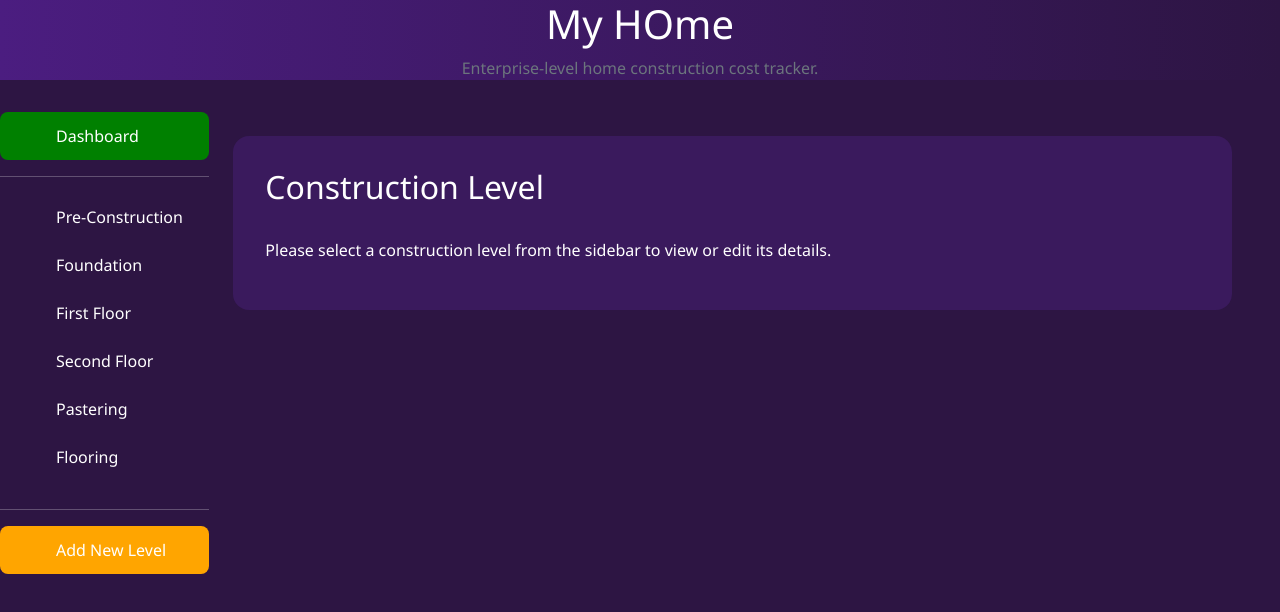
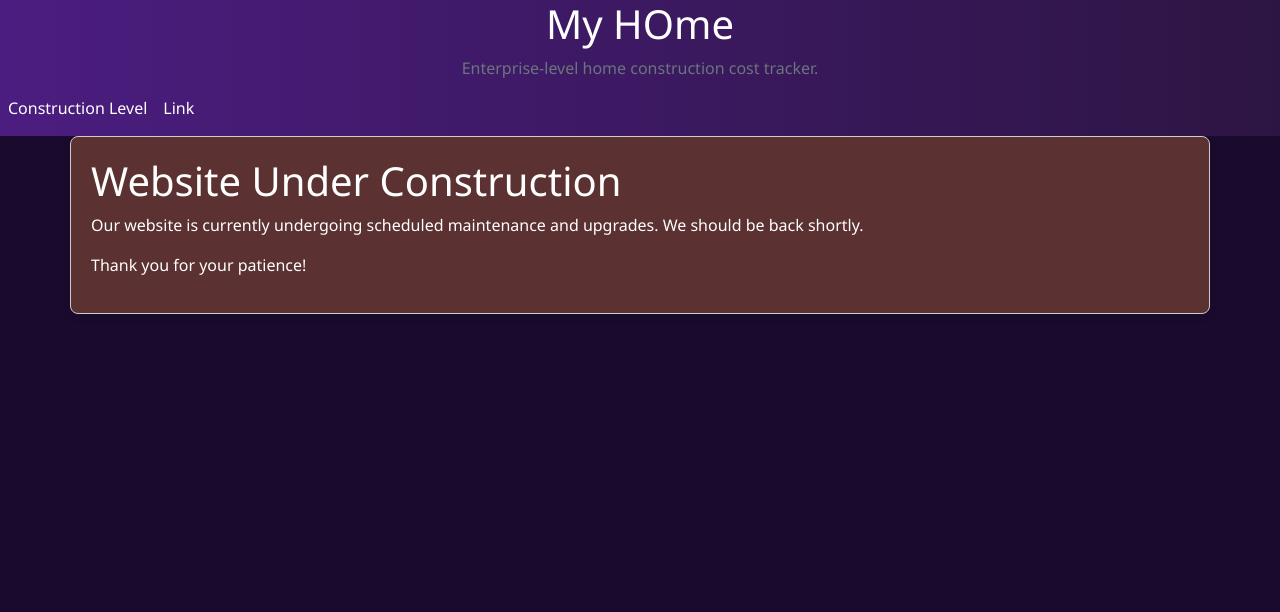
Before and after one commit to Maneeshkc/MyHome, an Angular app in the folder MyHome/: page / in a window 1280 px wide. Shown: the top 612 px of the page. Built offline with nearby package versions, Linux system fonts and the light colour scheme.

Commit message:
added menu and enable routing

```diff
--- a/MyHome/src/app/ConstructionLevel/ConstructionLevelSideBar/construction-level-side-bar.component.html
+++ b/MyHome/src/app/ConstructionLevel/ConstructionLevelSideBar/construction-level-side-bar.component.html
@@ -1,7 +1,7 @@
 <div class="row constriction-level">
   <div class="col-md-2 p-0">
     <div class="list-group">
-      <button (click)="selectDashboard()" class="list-group-item Dashboard">
+      <button [routerLink]="['construction','dashboard']" class="list-group-item Dashboard">
         <span class="icon-placeholder"></span>Dashboard
       </button>
       <hr>
--- a/MyHome/src/app/ConstructionLevel/ConstructionLevelSideBar/construction-level-side-bar.component.ts
+++ b/MyHome/src/app/ConstructionLevel/ConstructionLevelSideBar/construction-level-side-bar.component.ts
@@ -1,5 +1,7 @@
 import { Component, OnInit } from '@angular/core';
 import { NgFor } from '@angular/common';
+import { RouterLink } from "@angular/router";
+
 import { ConstructionLevelDetailsComponent } from "../ConstructionLevelDetails/construction-level-details.component";
 import { ConstructionLevelService } from '../../service/ConstructionLevelService';
 import { ConstructionLevelModel } from '../../Model/ConstructionLevelModel';
@@ -8,7 +10,7 @@ import { ConstructionDashboardComponent } from "../construction-dashboard/constr
 @Component({
   selector: 'app-construction-level-side-bar',
   standalone: true,
-  imports: [NgFor, ConstructionLevelDetailsComponent, ConstructionDashboardComponent],
+  imports: [NgFor, ConstructionLevelDetailsComponent, ConstructionDashboardComponent, RouterLink],
   templateUrl: './construction-level-side-bar.component.html',
   styleUrls: ['./construction-level-side-bar.component.css']
 })
@@ -39,8 +41,4 @@ export class ConstructionLevelSideBarComponent implements OnInit {
       this.selectedLevelId = 0;
     }
   }
-
-  selectDashboard(): void {
-    this.dashboardSelected = true;
-  }
 }
--- a/MyHome/src/app/app.component.html
+++ b/MyHome/src/app/app.component.html
@@ -3,5 +3,5 @@
     <!-- Header -->
     <app-header></app-header>
 
-    <app-manage-construction-level></app-manage-construction-level>
+    <router-outlet></router-outlet>
   </div>
--- a/MyHome/src/app/app.component.ts
+++ b/MyHome/src/app/app.component.ts
@@ -1,11 +1,11 @@
 import { Component } from '@angular/core';
 import { HeaderComponent } from './shared/components/header/header.component';
-import { ManageConstructionLevelComponent } from "./ConstructionLevel/manage-construction-level/manage-construction-level.component";
+import { RouterOutlet } from '@angular/router';
 
 @Component({
   selector: 'app-root',
   standalone: true,
-  imports: [HeaderComponent, ManageConstructionLevelComponent],
+  imports: [HeaderComponent, RouterOutlet],
   templateUrl: './app.component.html',
   styleUrls: ['./app.component.css']
 })
--- a/MyHome/src/app/app.routes.ts
+++ b/MyHome/src/app/app.routes.ts
@@ -1,3 +1,24 @@
 import { Routes } from '@angular/router';
+import { ManageConstructionLevelComponent } from './ConstructionLevel/manage-construction-level/manage-construction-level.component';
+import { NotimplementedComponent } from './shared/components/notimplemented/notimplemented.component';
 
-export const routes: Routes = [];
+export const routes: Routes = [
+    {
+        path: '',
+        component: NotimplementedComponent
+    },
+    {
+        path: 'construction',
+        component: ManageConstructionLevelComponent,
+        children: [
+            {
+                path: 'dashboard',
+                component: NotimplementedComponent
+            }
+        ]
+    },
+    {
+        path: '**',
+        component: NotimplementedComponent
+    }
+];
--- a/MyHome/src/app/shared/components/header/header.component.css
+++ b/MyHome/src/app/shared/components/header/header.component.css
@@ -15,4 +15,7 @@
   top: 0;
   z-index: 1000;
 }
+.nav-link {
+  color: white;
+}
 /* ...existing code... */
--- a/MyHome/src/app/shared/components/header/header.component.html
+++ b/MyHome/src/app/shared/components/header/header.component.html
@@ -3,4 +3,16 @@
         <h1>My HOme</h1>
         <p>Enterprise-level home construction cost tracker.</p>
     </div>
+    <nav class="navbar navbar-expand-lg navbar-light bg-light top-banner">
+        <div class="collapse navbar-collapse" id="navbarSupportedContent">
+            <ul class="navbar-nav mr-auto">
+                <li class="nav-item">
+                    <a class="nav-link" [routerLink]="['construction']">Construction Level<span class="sr-only"></span></a>
+                </li>
+                <li class="nav-item">
+                    <a class="nav-link" routerLink="">Link</a>
+                </li>
+            </ul>
+        </div>
+    </nav>
 </div>
--- a/MyHome/src/app/shared/components/header/header.component.ts
+++ b/MyHome/src/app/shared/components/header/header.component.ts
@@ -1,9 +1,11 @@
 import { Component } from '@angular/core';
+import { RouterLink } from "@angular/router";
 
 @Component({
   selector: 'app-header',
   standalone: true,
   templateUrl: './header.component.html',
-  styleUrls: ['./header.component.css']
+  styleUrls: ['./header.component.css'],
+  imports: [RouterLink]
 })
 export class HeaderComponent {}
--- /dev/null
+++ b/MyHome/src/app/shared/components/notimplemented/notimplemented.component.css
@@ -0,0 +1,11 @@
+
+.container {
+  padding: 20px;
+  border: 1px solid #ccc;
+  background-color: #5b3131;
+  border-radius: 8px;
+  box-shadow: 0 4px 6px rgba(0, 0, 0, 0.1);
+}
+h1 {
+  font-size: 2.5em;
+}
--- /dev/null
+++ b/MyHome/src/app/shared/components/notimplemented/notimplemented.component.html
@@ -0,0 +1,5 @@
+<div class="container">
+        <h1>Website Under Construction</h1>
+        <p>Our website is currently undergoing scheduled maintenance and upgrades. We should be back shortly.</p>
+        <p>Thank you for your patience!</p>
+    </div>
```
Also changed, not shown: MyHome/src/app/shared/components/notimplemented/notimplemented.component.ts (added, +11 -0 lines).
